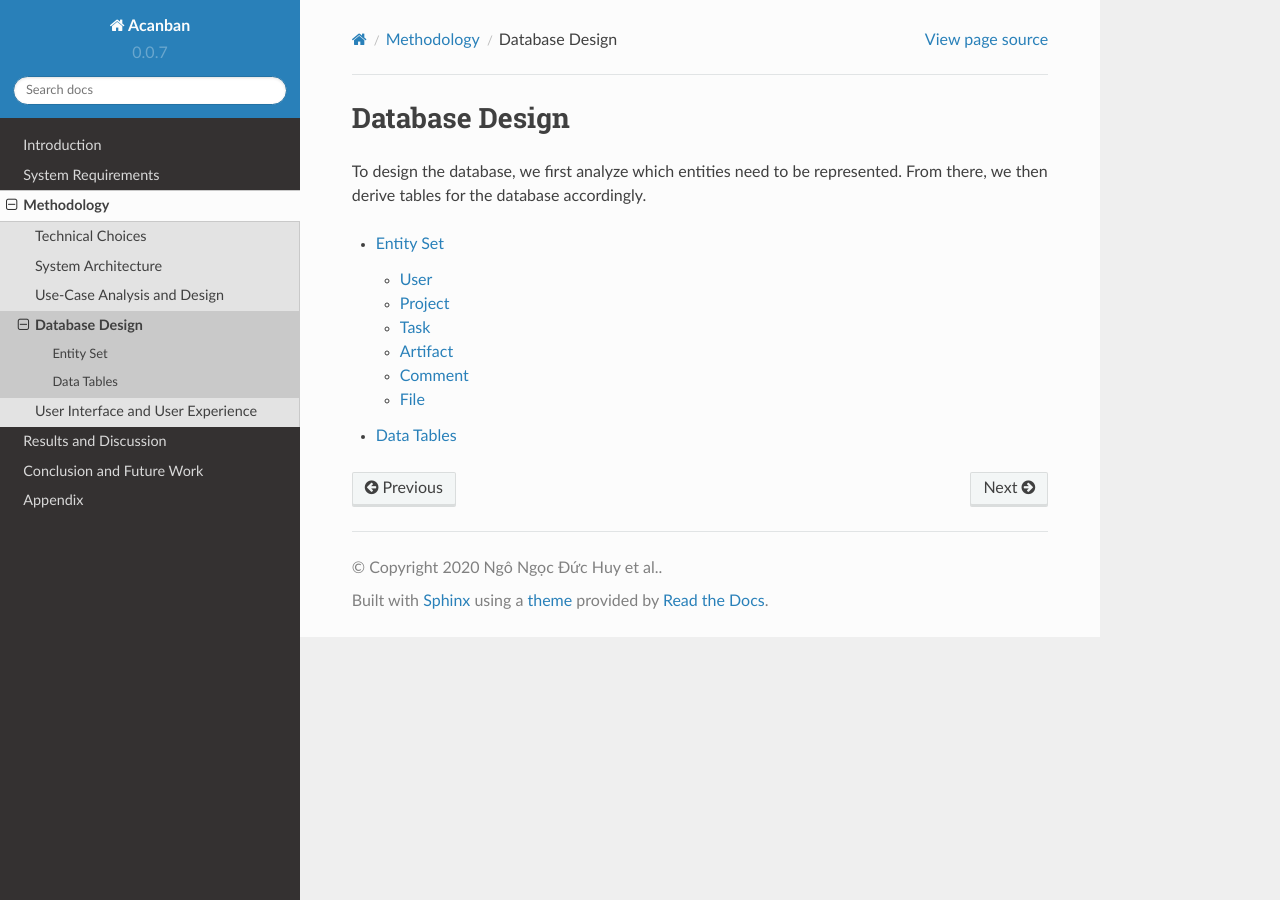
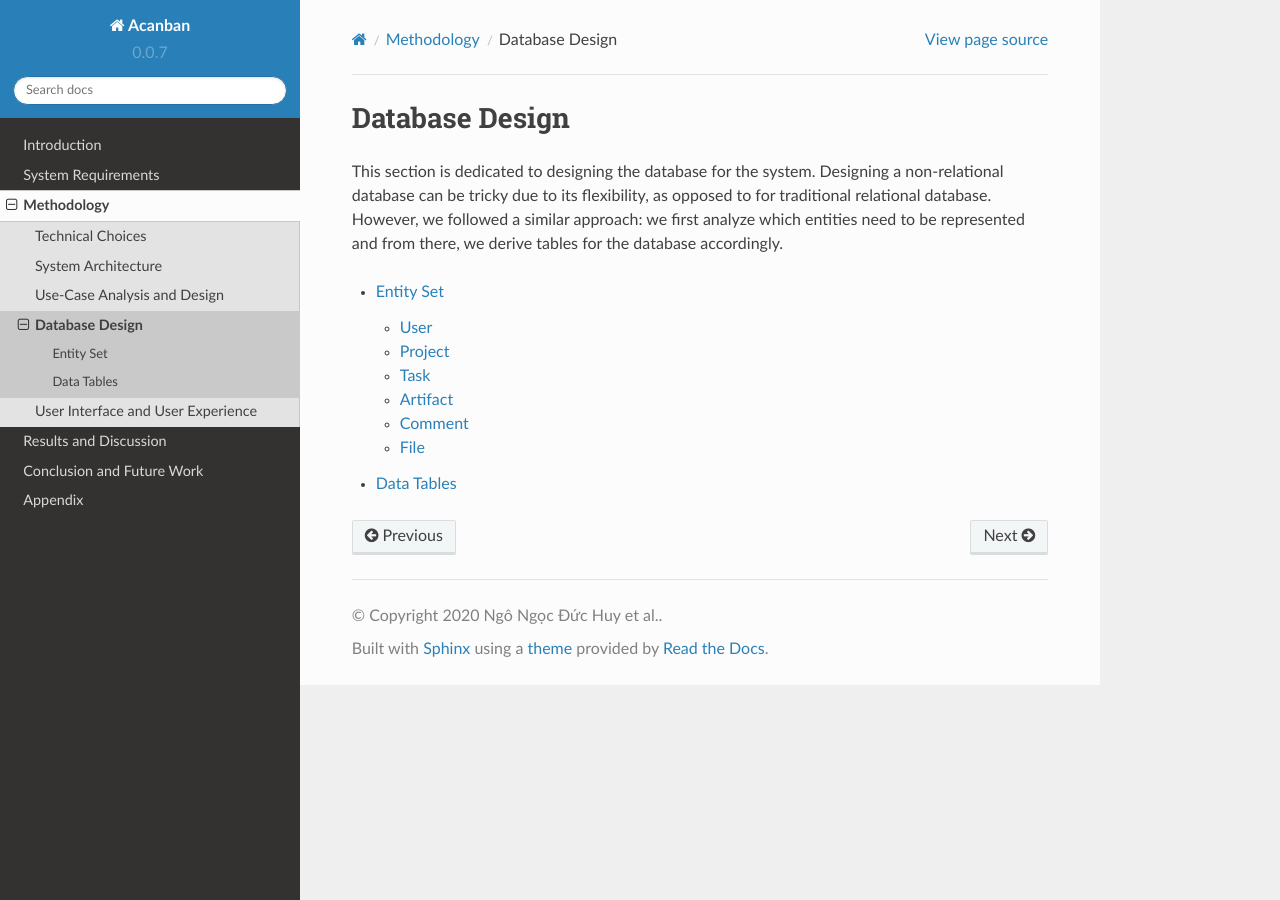
Before and after one commit to Huy-Ngo/acanban, a Sphinx documentation site: the page built from docs/source/meth/database/index.rst, in a window 1280 px wide. Built offline with Sphinx 7.4.7 and the Read the Docs theme 2.0.0, drawn with Linux system fonts in a browser that asks for light colours; the version number is read from the project's files by our own code.

Commit message:
[Doc] Add short paragraphs at the beginning of each section

```diff
--- a/docs/source/meth/choices.rst
+++ b/docs/source/meth/choices.rst
@@ -1,5 +1,9 @@
 Technical Choices
 =================
+
+Before starting to work on the project, we had to decide on the technology
+we would use for constructing this system.  In this section, we will introduce
+the tools we used for development in this project and justify those choices.
 
 Concurrency
 -----------
--- a/docs/source/meth/database/index.rst
+++ b/docs/source/meth/database/index.rst
@@ -1,8 +1,12 @@
 Database Design
 ===============
 
-To design the database, we first analyze which entities need to be represented.
-From there, we then derive tables for the database accordingly.
+This section is dedicated to designing the database for the system.
+Designing a non-relational database can be tricky due to its flexibility, as opposed to
+for traditional relational database.
+However, we followed a similar approach:
+we first analyze which entities need to be represented and
+from there, we derive tables for the database accordingly.
 
 .. toctree::
    :maxdepth: 2
--- a/docs/source/meth/uc-anal-design/index.rst
+++ b/docs/source/meth/uc-anal-design/index.rst
@@ -1,5 +1,11 @@
 Use-Case Analysis and Design
 ============================
+
+In this section, we will address the previously stated requirements.
+Each use case previously defined will be analyzed and from there we design
+the logical flow for the implementation.  Due to the time limitation, we could
+only designed the system for some few use cases related to authentication
+and project management.
 
 .. toctree::
    :maxdepth: 2
```
Also changed, not shown: docs/source/meth/uc-anal-design/security.rst (+4 -7 lines).
